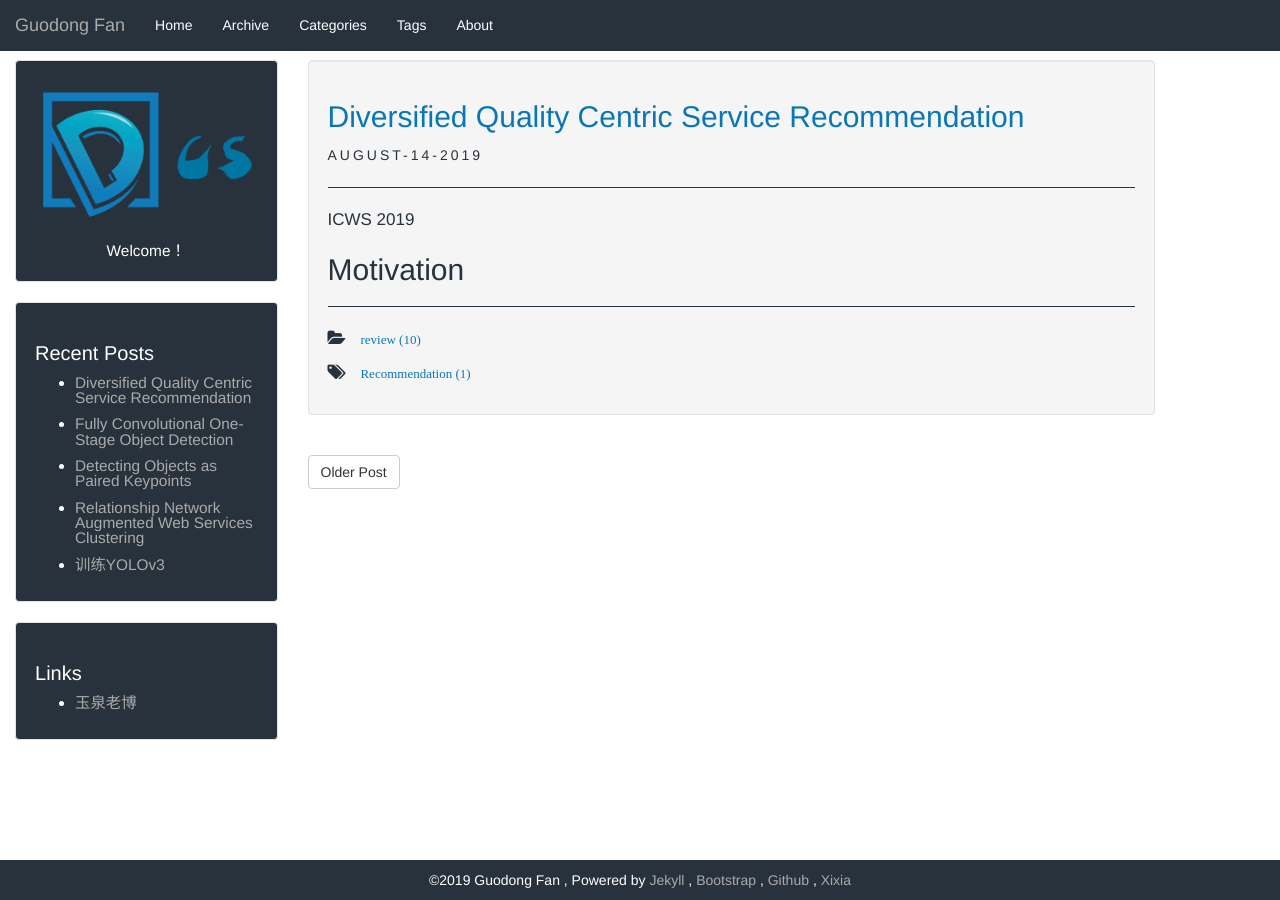
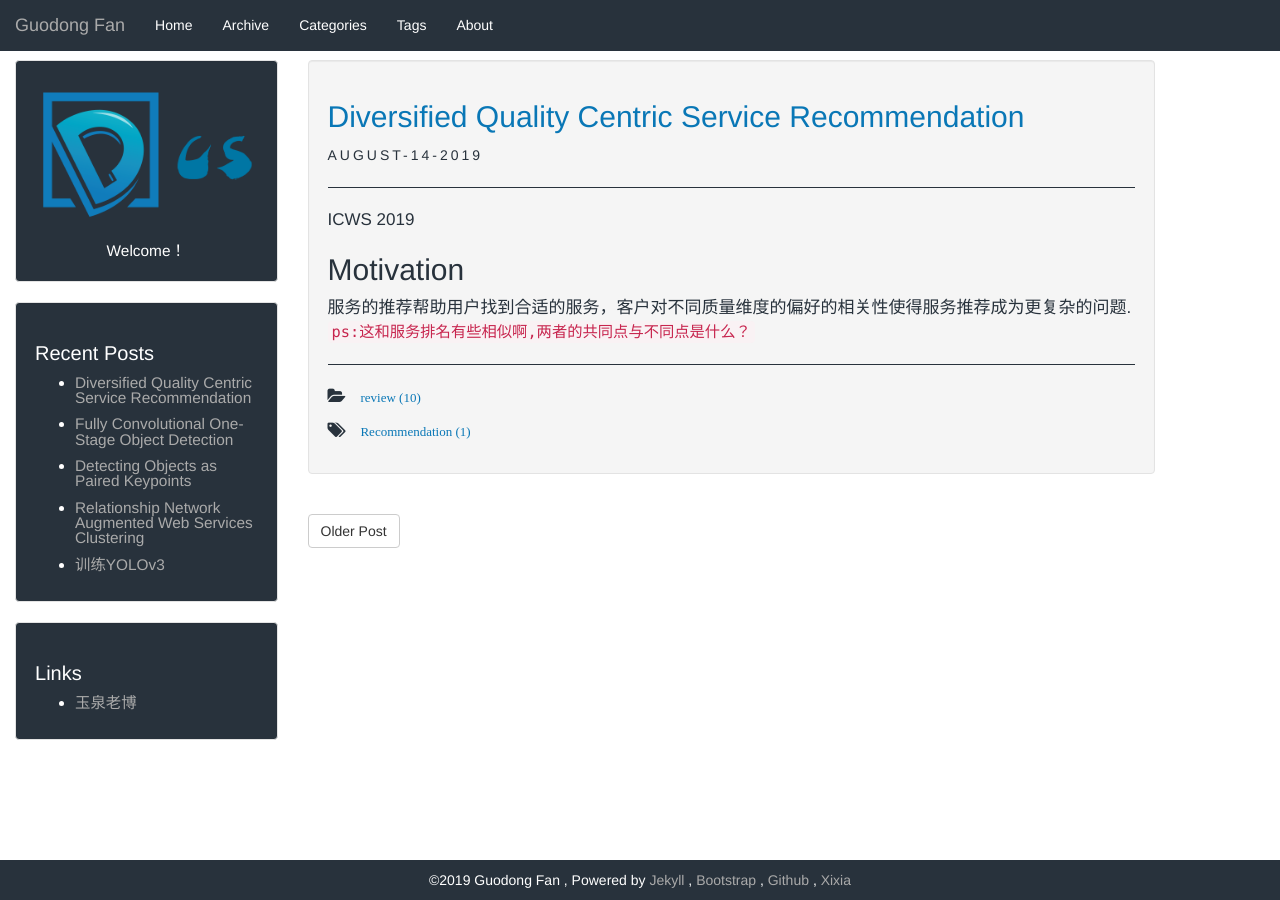
Before and after one commit to GuodongFan/GuodongFan.github.io, a Jekyll site: the page built from _posts/2019-08-14-Service-Recommendation.md, in a window 1280 px wide. Built offline with Jekyll 4.4.1, drawn with Linux system fonts in a browser that asks for light colours; our own code applies the rules of GitHub Pages for plain Markdown files.

Commit message:
Update 2019-08-14-Service-Recommendation.md

```diff
--- a/_posts/2019-08-14-Service-Recommendation.md
+++ b/_posts/2019-08-14-Service-Recommendation.md
@@ -8,3 +8,5 @@ tag: Recommendation
 ICWS 2019
 
 ## Motivation
+
+服务的推荐帮助用户找到合适的服务，客户对不同质量维度的偏好的相关性使得服务推荐成为更复杂的问题. `ps:这和服务排名有些相似啊,两者的共同点与不同点是什么？`
```
